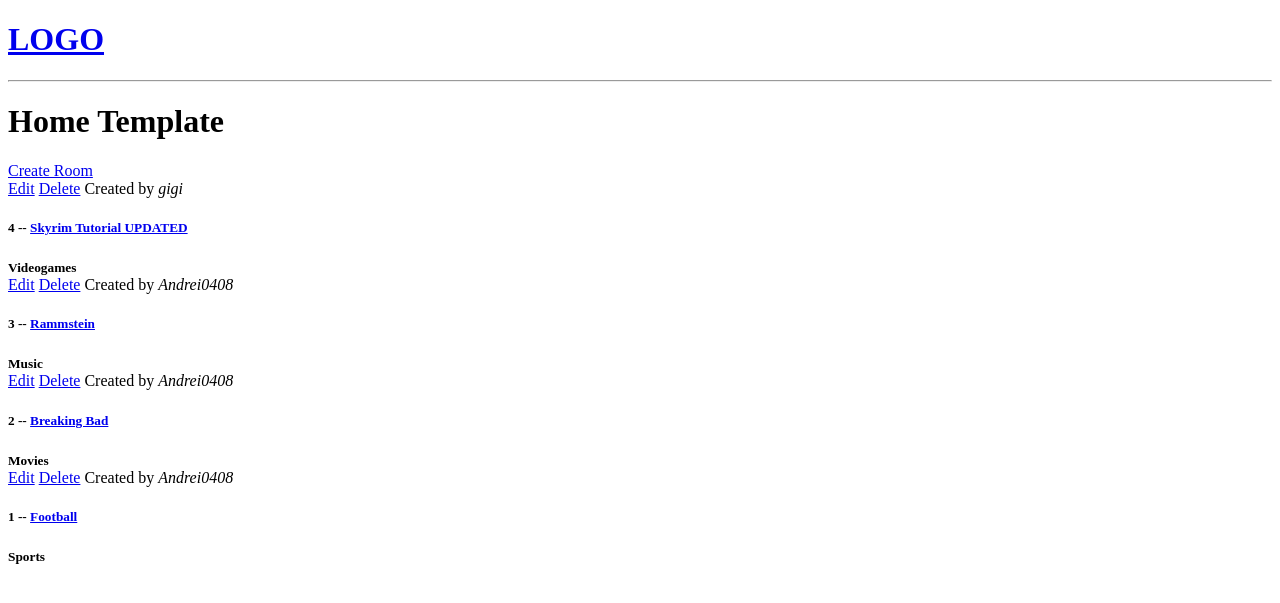
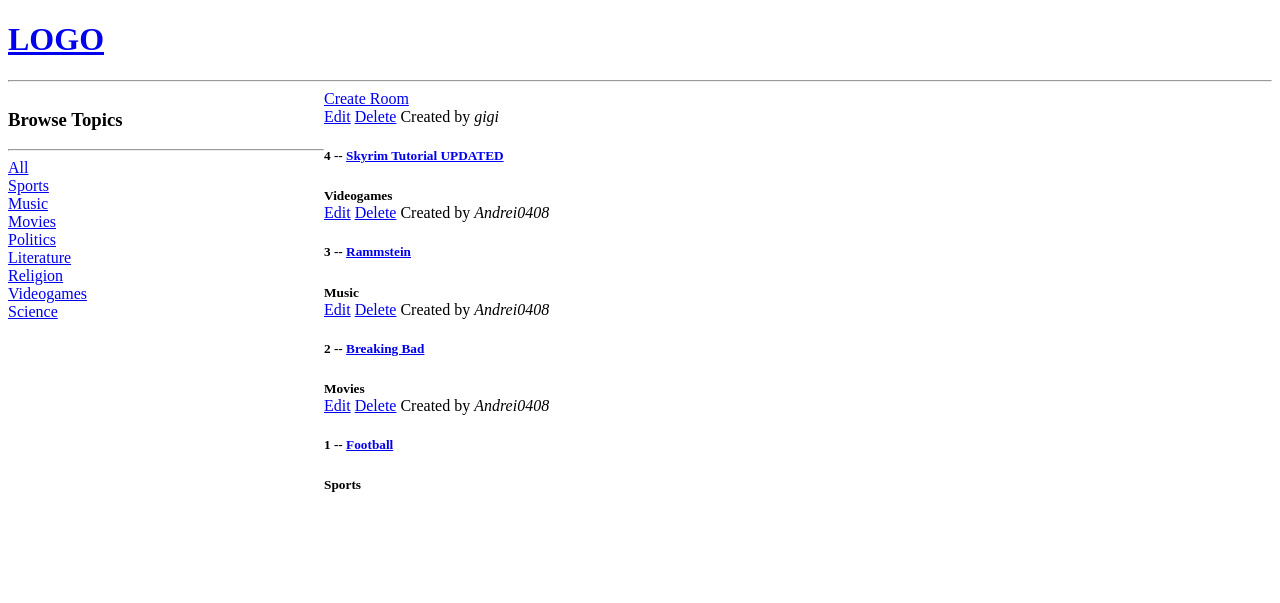
Before and after one commit to Andrei481/SocialMediaWebsite, a Django app: page / in a window 1280 px wide. Shown: the top 603 px of the page. Run offline with Django 4.2, Linux system fonts and the light colour scheme; data comes from the database, SQL or seed files in the repository.

Commit message:
filter rooms by topic

```diff
--- a/base/templates/base/home.html
+++ b/base/templates/base/home.html
@@ -2,13 +2,35 @@
 
 {% block content %}
 
-<h1>Home Template</h1>
+<style>
+    .home-container{
+        display: grid;
+        grid-template-columns: 1fr 3fr;
+    }
+</style>
+
+<div class="home-container">
+
+    <div>
+        <h3>Browse Topics</h3>
+        <hr>
+
+        <div>
+            <a href="{% url 'home' %}">All</a>
+        </div>
+
+        {% for topic in topics %}
+            <div>
+                <a href="{% url 'home' %}?q={{topic.name}}">{{topic.name}}</a>
+            </div>
+        {% endfor %}
+    </div>
+
+    <div>
+        <a href="{% url 'create-room' %}">Create Room</a>
 
         <div>
 
-    <a href="{% url 'create-room' %}">Create Room</a>
-
-    <div>
             {% for room in rooms %}
                 <div>
                     <a href="{% url 'update-room' room.id %}">Edit</a>
@@ -19,6 +41,10 @@
                 </div>
             {% endfor %}
         </div>
+
+    </div>
+
+
 </div>
 
 {% endblock content %}
--- a/base/views.py
+++ b/base/views.py
@@ -1,6 +1,6 @@
 from multiprocessing import context
 from django.shortcuts import render, redirect
-from .models import Room
+from .models import Room, Topic
 from .forms import RoomForm
 
 
@@ -11,8 +11,10 @@ from .forms import RoomForm
 # ]
 
 def home(request):
-    rooms = Room.objects.all()
-    context = {'rooms':rooms}
+    q = request.GET.get('q') if request.GET.get('q') != None else ''
+    rooms = Room.objects.filter(topic__name__icontains=q)
+    topics = Topic.objects.filter()
+    context = {'rooms':rooms, 'topics': topics}
     return render(request, 'base/home.html', context)
 
 def room(request, pk):
```
Lines whose indentation alone changed are shown as unchanged.
